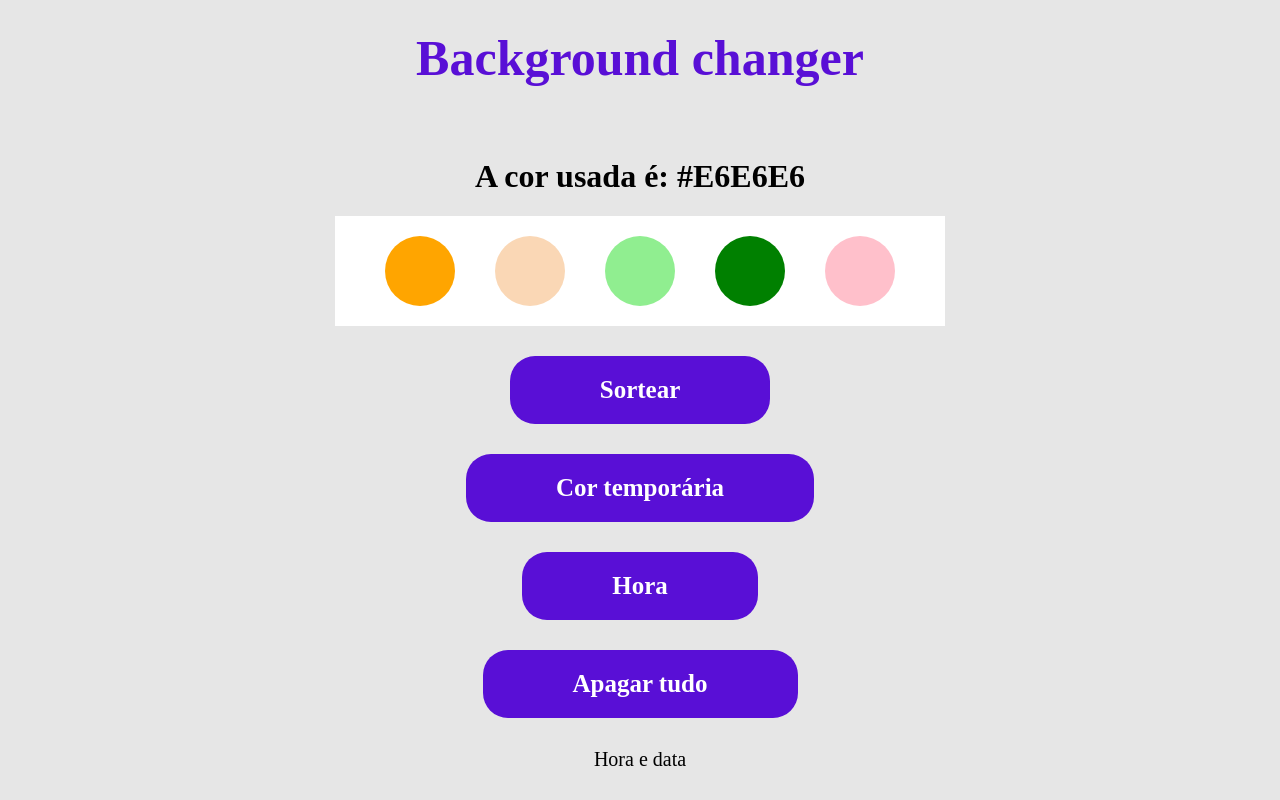
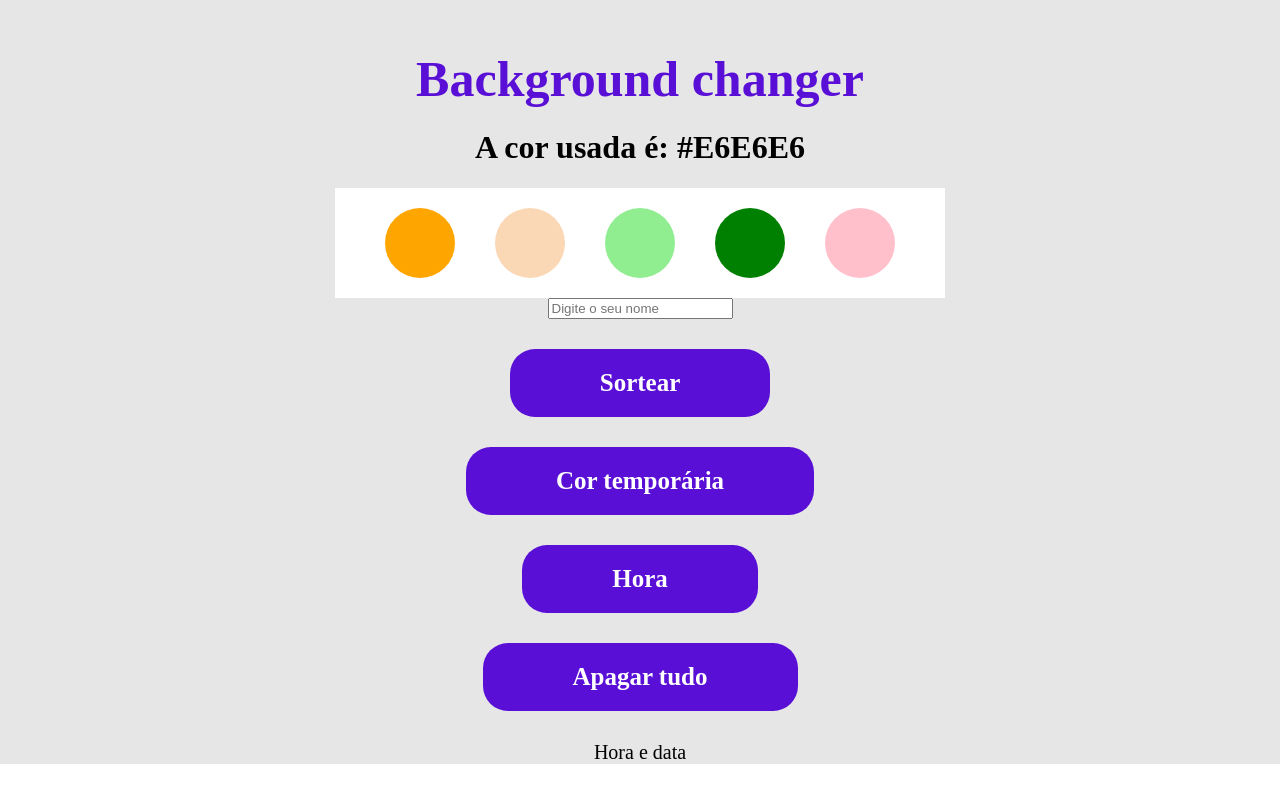
Before and after one commit to leonardoabreu546/background_changer, a plain HTML site: page background.html in a window 1280 px wide. Drawn offline with Linux system fonts and the light colour scheme.

Commit message:
criar input

```diff
--- a/background.html
+++ b/background.html
@@ -17,6 +17,7 @@
             <div class="button green" onclick="mudarCor('green')"></div>
             <div class="button pink" onclick="mudarCor('pink')"></div>
         </div>
+        <input placeholder="Digite o seu nome">
         <div class="aleatorio" onclick="mudarCorAleatorio()">Sortear</div>
         <div class="aleatorio" onclick="mudarCorTemporaria()">Cor temporária</div>
         <div class="aleatorio" onclick="mostrarHora()">Hora</div>
--- a/styles.css
+++ b/styles.css
@@ -10,8 +10,6 @@ html, body {
     flex-direction: column;
     justify-content: center;
     align-items: center;
-    height: 100%;
-    width: 100%;
 }
 
 .button {
@@ -47,7 +45,7 @@ html, body {
     color: #590FD6;
     text-align: center;
     font-size: 50px;
-    margin-bottom: 50px;
+    margin-top: 50px;
     font-weight: bold;
 }
 
```
